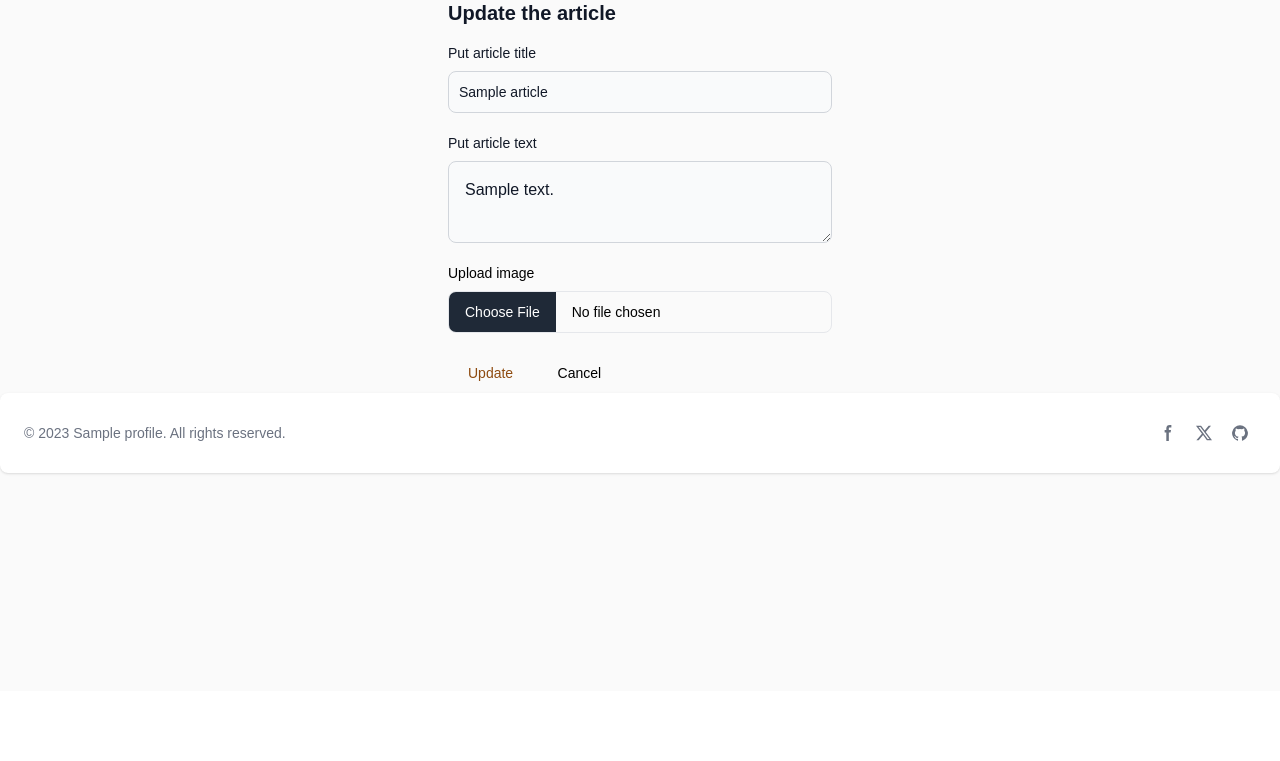
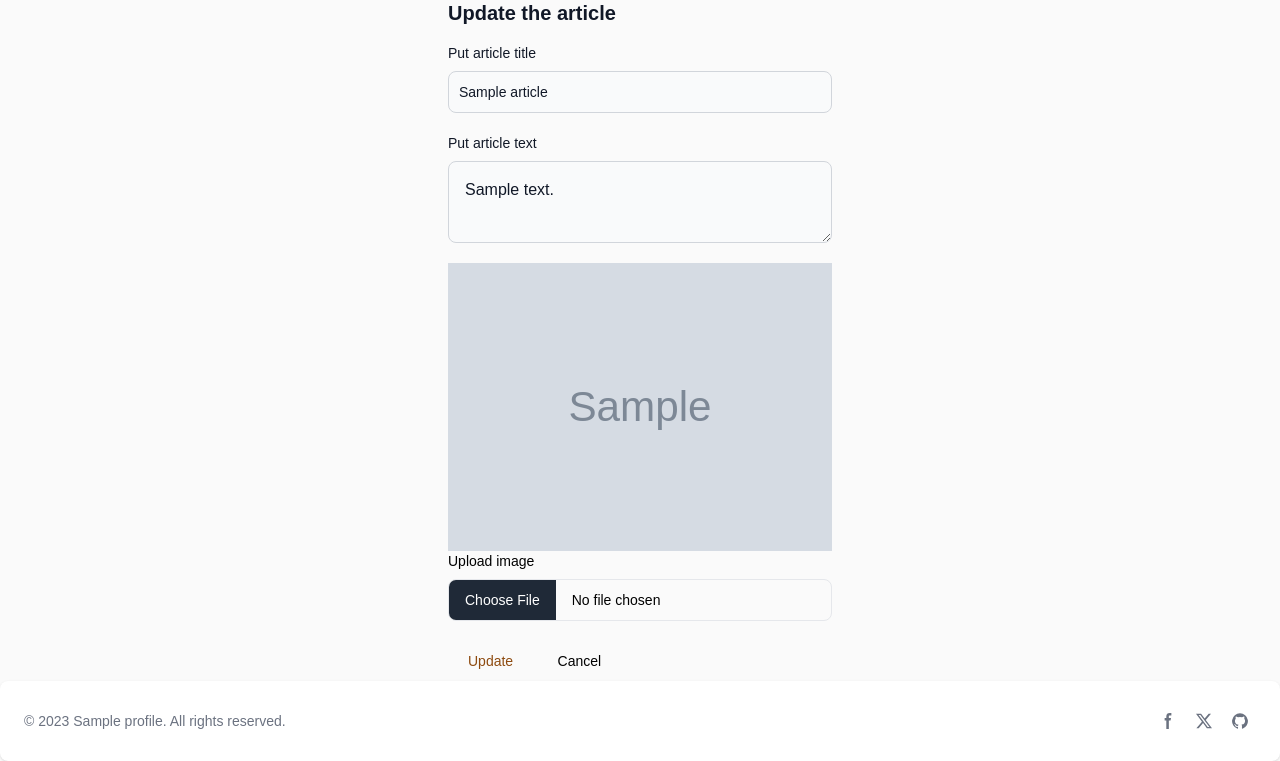
Before and after one commit to kylesinlynn/kylesinlynn.pythonanywhere.com, a Django app: a page that uses templates/blog/update.html in a window 1280 px wide. Shown: the part 109-870 px from the top of the page. Before the commit the page ends 584 px from the top, so only its background shows below. Run offline with Django 5.2, Linux system fonts and the light colour scheme; a user stored in the database is signed in; tables that the repository leaves empty hold one stand-in row (values such as "Sample post"); grey boxes marked "Sample" are stand-in pictures; some libraries are stand-ins or nearby versions.

Commit message:
feat: view existing image in the update article

```diff
--- a/templates/blog/update.html
+++ b/templates/blog/update.html
@@ -43,6 +43,9 @@
         {% endif %}
     </div>
     <div class="mb-5">
+        {% if article.image %}
+            <img class="h-auto max-w-sm mx-auto" src="{{ article.image.url }}" alt="{{ article.title }}'s image">
+        {% endif %}
         <label class="block mb-2 text-sm font-medium text-dark-900 dark:text-white" for="image">Upload image</label>
         <input class="block w-full text-sm text-dark-900 border border-dark-300 rounded-lg cursor-pointer bg-dark-50 dark:text-dark-400 focus:outline-none dark:bg-dark-700 dark:border-dark-600 dark:placeholder-dark-400" name="image" id="image" type="file" accept="image/*" value="{% if article.image %}{{ article.image.url }}{% endif %}">
     </div>
```
